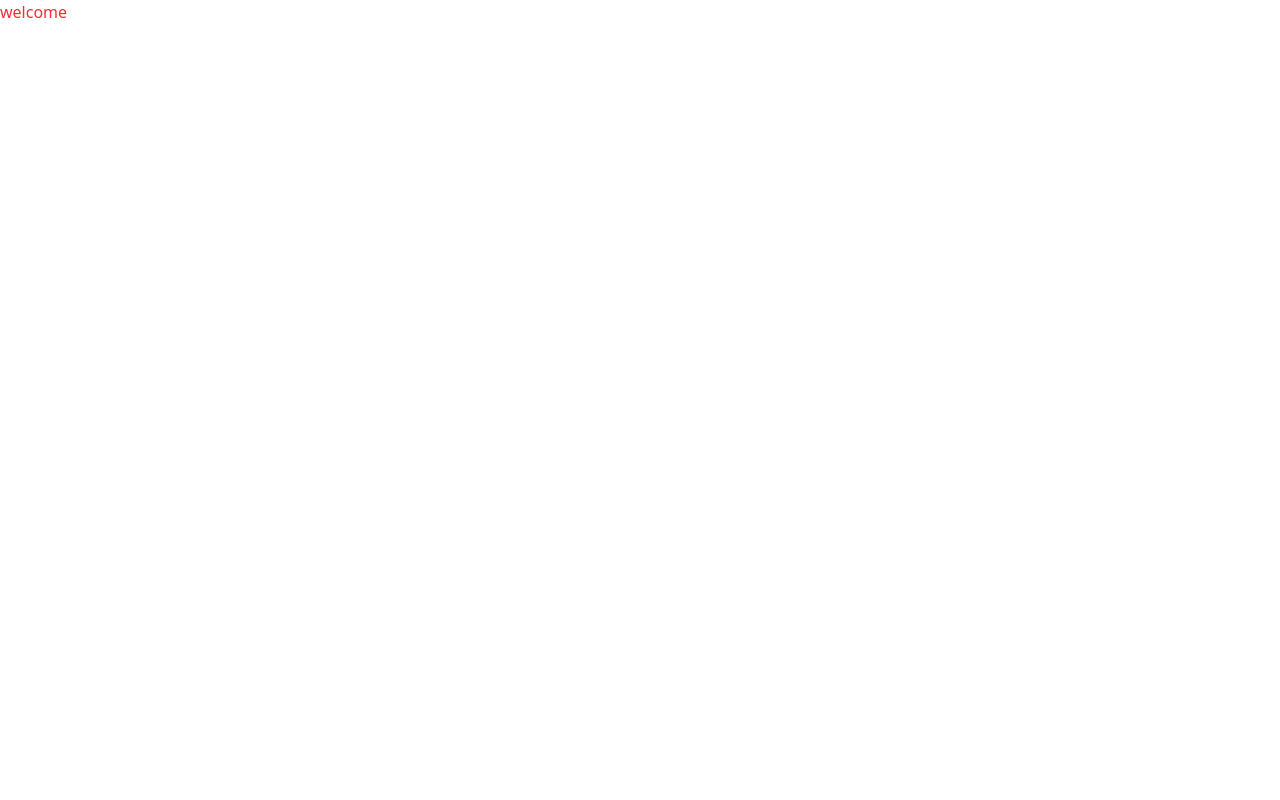
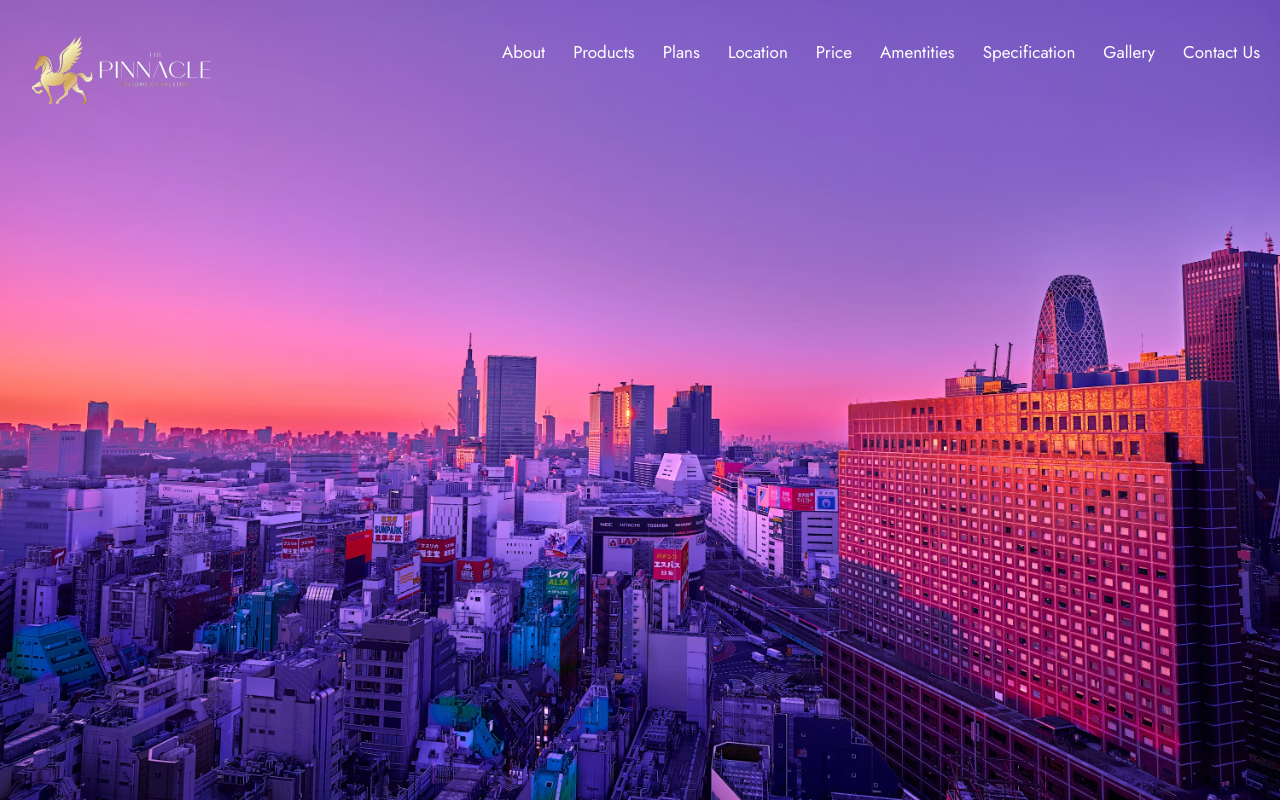
Before and after one commit to ibrahimgrowbharat/Tailwind_basic_project, a website: page src/index.html in a window 1280 px wide. Drawn offline with Linux system fonts and the light colour scheme.

Commit message:
some design will be add

```diff
--- a/src/index.html
+++ b/src/index.html
@@ -7,6 +7,29 @@
     <title>Document</title>
 </head>
 <body>
-    <h1 class="text-red-500">welcome</h1>
+    <section class="bg-[url('images/banner2.jpg')] bg-cover bg-center w-[100] h-screen">
+        <header class="py-5">
+            <div class="max w-[1240px] mx-auto flex justify-between">
+                 <figure>
+                    <img src="images/logo2.jpg"  alt="logo" class="w-[200px]">
+                 </figure>
+                 <nav class="">
+                    <ul class="flex gap-7 py-5">
+                        <li>  <a class="text-white text-[17px] font-jost"  href=" ">About</a></li>
+                        <li>  <a class="text-white text-[17px] font-jost" href=" ">Products</a></li>
+                        <li>  <a class="text-white text-[17px] font-jost" href=" ">Plans</a></li>
+                        <li>  <a class="text-white text-[17px] font-jost" href=" ">Location</a></li>
+                        <li>  <a class="text-white text-[17px] font-jost" href=" ">Price</a></li>
+                        <li>  <a class="text-white text-[17px] font-jost" href=" ">Amentities</a></li>
+                        <li>  <a class="text-white text-[17px] font-jost" href=" ">Specification</a></li>
+                        <li>  <a class="text-white text-[17px] font-jost" href=" ">Gallery</a></li>
+                        <li>  <a class="text-white text-[17px] font-jost" href=" ">Contact Us</a></li>
+
+                    </ul>
+                 </nav>
+            </div>
+        </header>
+
+    </section>
 </body>
 </html>
--- a/src/input.css
+++ b/src/input.css
@@ -1 +1,6 @@
+@import url('https://fonts.googleapis.com/css2?family=Jost:ital,wght@0,100..900;1,100..900&display=swap');
 @import "tailwindcss";
+@theme{
+    --font-jost:"Jost", sans-serif;
+    --text-headingsize:50px
+}
```
Also changed, not shown: index.html (deleted, +0 -16 lines), src/images/banner.jpg.jpeg (added), src/images/banner2.jpg (added), src/images/logo.jpg (added), src/images/logo2.jpg (added), src/output.css.
